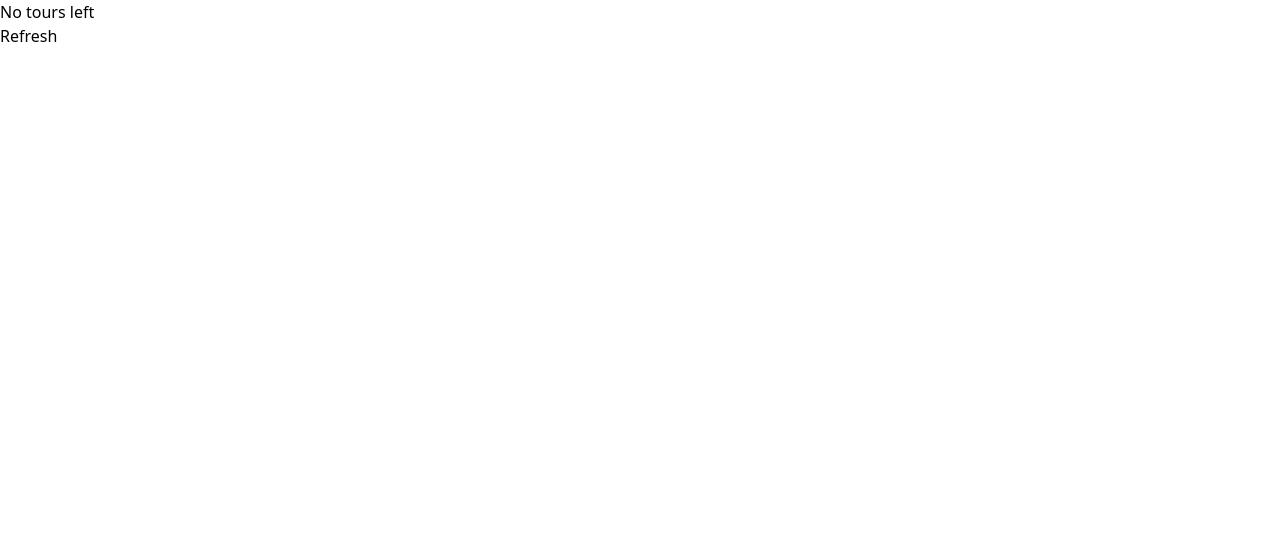
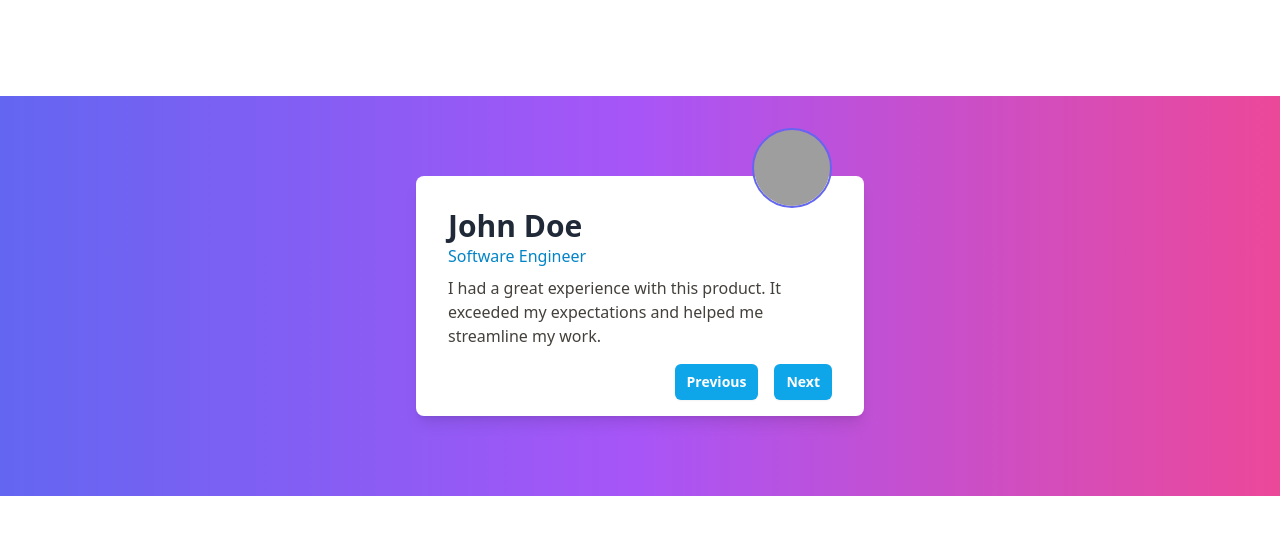
Before and after one commit to greeting989/reactprojects23days, a React (Create React App) app: page / in a window 1280 px wide. Shown: the top 534 px of the page. Built offline with nearby package versions, Linux system fonts and the light colour scheme; no server answers; grey boxes are pictures that could not be loaded.

Commit message:
day three

```diff
--- a/src/App.js
+++ b/src/App.js
@@ -1,12 +1,13 @@
 import React from "react";
 //import BirthDayReminder from "./day1/App";
-import Tours from "./day2/App";
+//import Tours from "./day2/App";
+import Review from "./day3/App";
 import './App.css';
 
 function App() {
   return (
-    <div className="App">
-      <Tours />
+    <div className="App h-98">
+      <Review />
     </div>
   );
 }
--- /dev/null
+++ b/src/day3/App.js
@@ -0,0 +1,12 @@
+import React from 'react';
+import Review from './Review';
+
+const App = () => {
+  return (
+    <div className='flex justify-center items-center place-content-center mt-24 bg-gradient-to-r from-indigo-500 via-purple-500 to-pink-500 h-full'>
+        <Review/>
+    </div>
+  )
+}
+
+export default App
--- /dev/null
+++ b/src/day3/Review.js
@@ -0,0 +1,64 @@
+import React, { useState } from "react";
+import { reviews } from "./data";
+
+const Review = () => {
+  //const [review, setreview] = useState(...reviews);
+  const [index, setIndex] = useState(0);
+  const { name, job, imageurl, description } = reviews[index];
+  const changeNumber = (number) => {
+    if (number > reviews.length - 1) {
+      return 0;
+    }
+    if (number < 0) {
+      return reviews.length - 1;
+    }
+    return number;
+  };
+
+  const nextPerson = () =>{
+    setIndex((index)=>{
+        let nextPerson = index+1;
+        return changeNumber(nextPerson)
+    });
+  }
+  const prevPerson = () =>{
+    setIndex((index)=>{
+        let prevPerson = index-1;
+        return changeNumber(prevPerson)
+    });
+  }
+  return (
+    <div className="max-w-md bg-blue-100 py-4 px-8 bg-white shadow-lg rounded-lg my-20">
+      <div className="flex justify-center md:justify-end -mt-16">
+        <img
+          className="w-20 h-20 object-cover rounded-full border-2 border-indigo-500"
+          src={imageurl}
+          alt={name}
+        />
+      </div>
+      <div>
+        <h2 className="text-gray-800 text-3xl font-semibold">{name}</h2>
+        <h5 className="text-sky-600">{job}</h5>
+        <p className="mt-2 text-stone-700">{description}</p>
+      </div>
+      <div className="flex justify-end mt-4">
+        <button
+          type="button"
+          className="flex  justify-center rounded-md bg-sky-500 px-3 py-1.5 text-sm font-semibold leading-6 text-white shadow-sm hover:bg-indigo-500 focus-visible:outline focus-visible:outline-2 focus-visible:outline-offset-2 focus-visible:outline-indigo-600"
+            onClick={()=>prevPerson()}
+        >
+          Previous
+        </button>
+        <button
+          type="button"
+          className="flex  justify-center rounded-md bg-sky-500 px-3 py-1.5 text-sm font-semibold leading-6 text-white shadow-sm hover:bg-indigo-500 focus-visible:outline focus-visible:outline-2 focus-visible:outline-offset-2 focus-visible:outline-indigo-600 ml-4"
+          onClick={()=>nextPerson()}
+       >
+          Next
+        </button>
+      </div>
+    </div>
+  );
+};
+
+export default Review;
--- /dev/null
+++ b/src/day3/data.js
@@ -0,0 +1,72 @@
+export  const reviews = [
+      {
+        "id": 1,
+        "name": "John Doe",
+        "job": "Software Engineer",
+        "imageurl": "https://randomuser.me/api/portraits/men/27.jpg",
+        "description": "I had a great experience with this product. It exceeded my expectations and helped me streamline my work."
+      },
+      {
+        "id": 2,
+        "name": "Jane Smith",
+        "job": "Marketing Manager",
+        "imageurl": "https://randomuser.me/api/portraits/men/63.jpg",
+        "description": "As a marketing professional, I found this tool incredibly useful for analyzing data and making informed decisions."
+      },
+      {
+        "id": 3,
+        "name": "Michael Johnson",
+        "job": "Sales Representative",
+        "imageurl": "https://randomuser.me/api/portraits/men/39.jpg",
+        "description": "This product has transformed the way we manage leads and communicate with clients. Highly recommended!"
+      },
+      {
+        "id": 4,
+        "name": "Emily Davis",
+        "job": "Graphic Designer",
+        "imageurl": "https://randomuser.me/api/portraits/women/5.jpg",
+        "description": "Being a designer, I value tools that enhance creativity. This one has become an integral part of my design process."
+      },
+      {
+        "id": 5,
+        "name": "Robert Lee",
+        "job": "Financial Analyst",
+        "imageurl": "https://randomuser.me/api/portraits/men/10.jpg",
+        "description": "The features for financial analysis are remarkable. It saves me a lot of time and simplifies complex calculations."
+      },
+      {
+        "id": 6,
+        "name": "Olivia Martinez",
+        "job": "Content Writer",
+        "imageurl": "https://randomuser.me/api/portraits/women/9.jpg",
+        "description": "I've used many writing tools, but this one stands out. It helps me stay focused and enhances my writing productivity."
+      },
+      {
+        "id": 7,
+        "name": "William Taylor",
+        "job": "Project Manager",
+        "imageurl": "https://randomuser.me/api/portraits/men/30.jpg",
+        "description": "Managing projects is a breeze with this software. It keeps me organized and ensures timely completion of tasks."
+      },
+      {
+        "id": 8,
+        "name": "Sophia Anderson",
+        "job": "HR Specialist",
+        "imageurl": "https://randomuser.me/api/portraits/women/24.jpg",
+        "description": "Streamlining HR processes has never been easier. This tool has made recruitment and employee management efficient."
+      },
+      {
+        "id": 9,
+        "name": "Daniel Wilson",
+        "job": "Healthcare Professional",
+        "imageurl": "https://randomuser.me/api/portraits/men/31.jpg",
+        "description": "In the healthcare industry, precision is vital. This product aids in accurate data recording and analysis."
+      },
+      {
+        "id": 10,
+        "name": "Ava White",
+        "job": "E-commerce Entrepreneur",
+        "imageurl": "https://randomuser.me/api/portraits/women/25.jpg",
+        "description": "Running an online business can be challenging. This tool has boosted my store's efficiency and customer satisfaction."
+      }
+    ]
```
